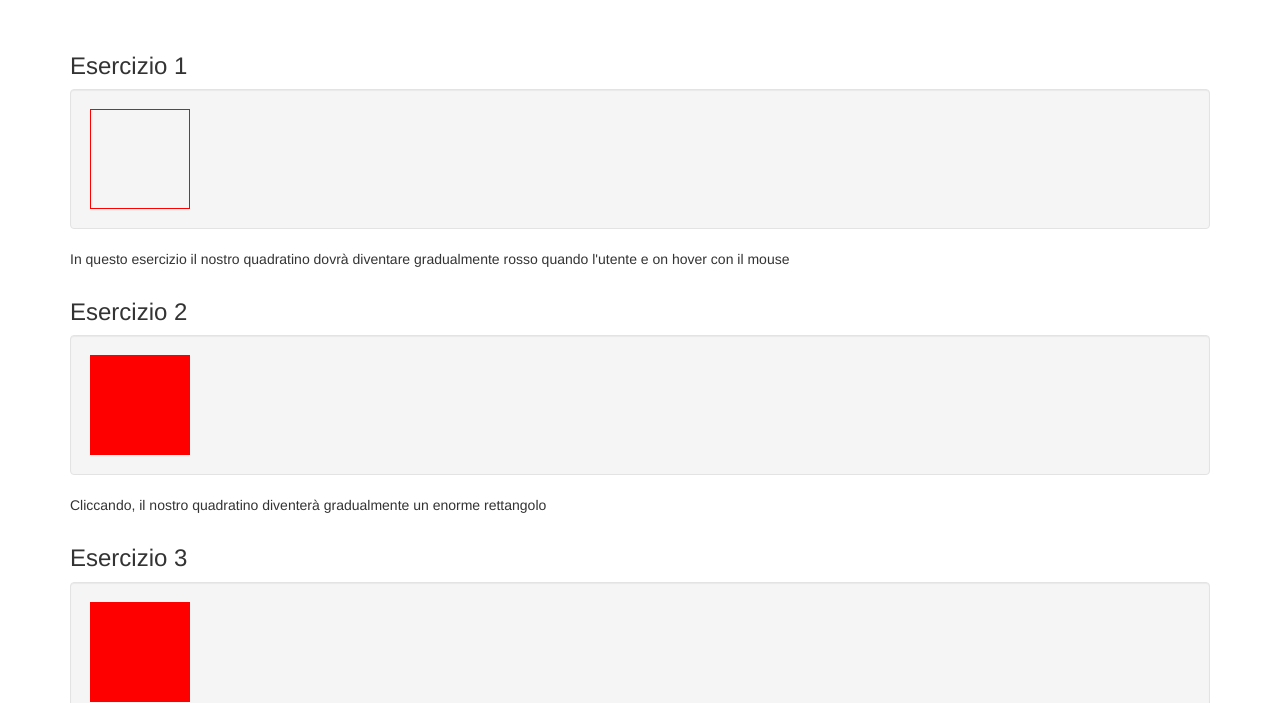
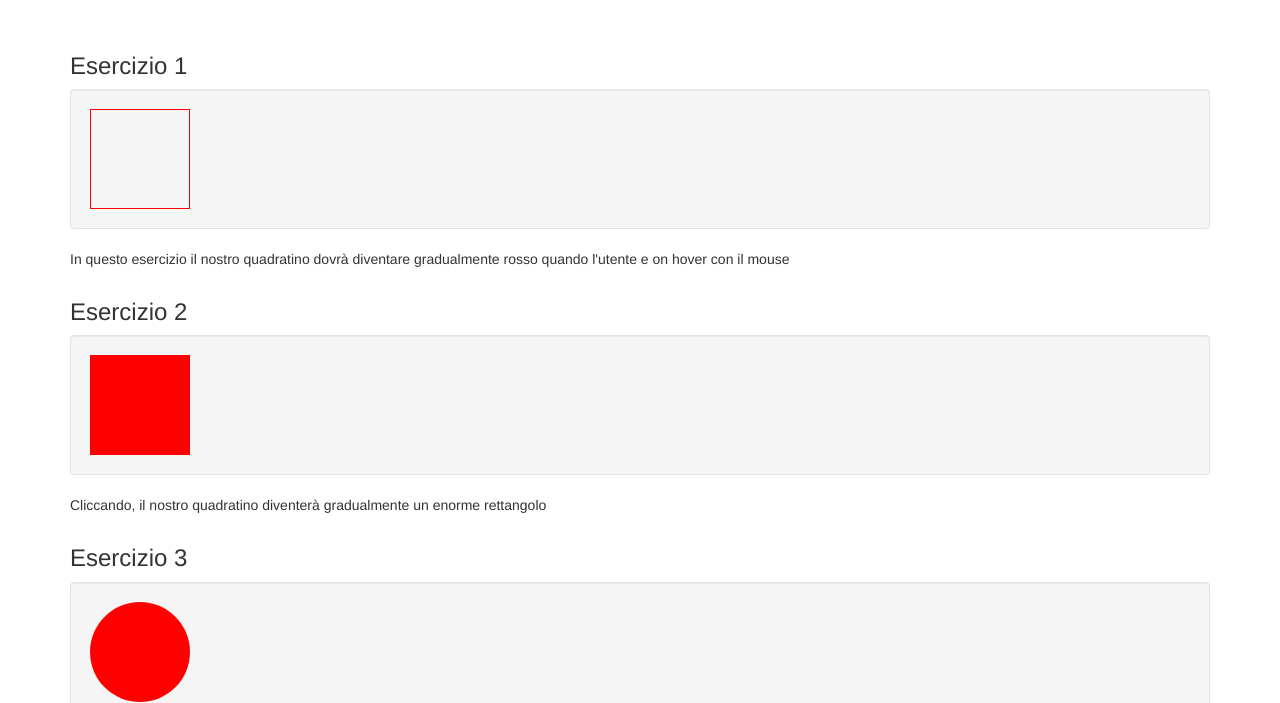
Before and after one commit to damianolagana/html-css-animation-filter, a plain HTML site: page index.html in a window 1280 px wide. In both pictures the pointer is over the element 140 px from the left and 748 px from the top of the page. Shown: the part 97-800 px from the top of the page. Drawn offline with nearby package versions, Linux system fonts and the light colour scheme.

Commit message:
excercise 3

```diff
--- a/CSS/solutionsbyme.css
+++ b/CSS/solutionsbyme.css
@@ -9,3 +9,8 @@
     transition: 2s;
 
 }
+
+.ex-3-square:hover{
+    border-radius: 50%;
+    transition: 2s;
+}
```
